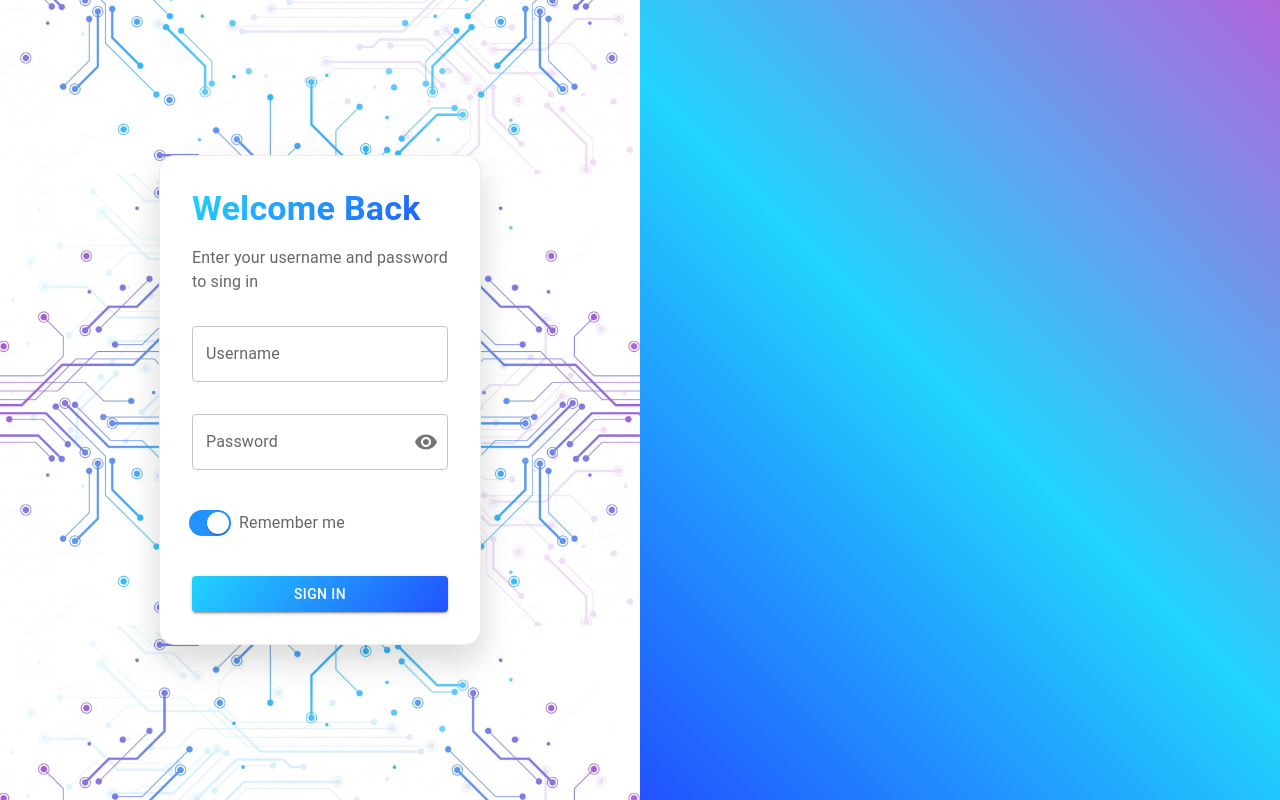
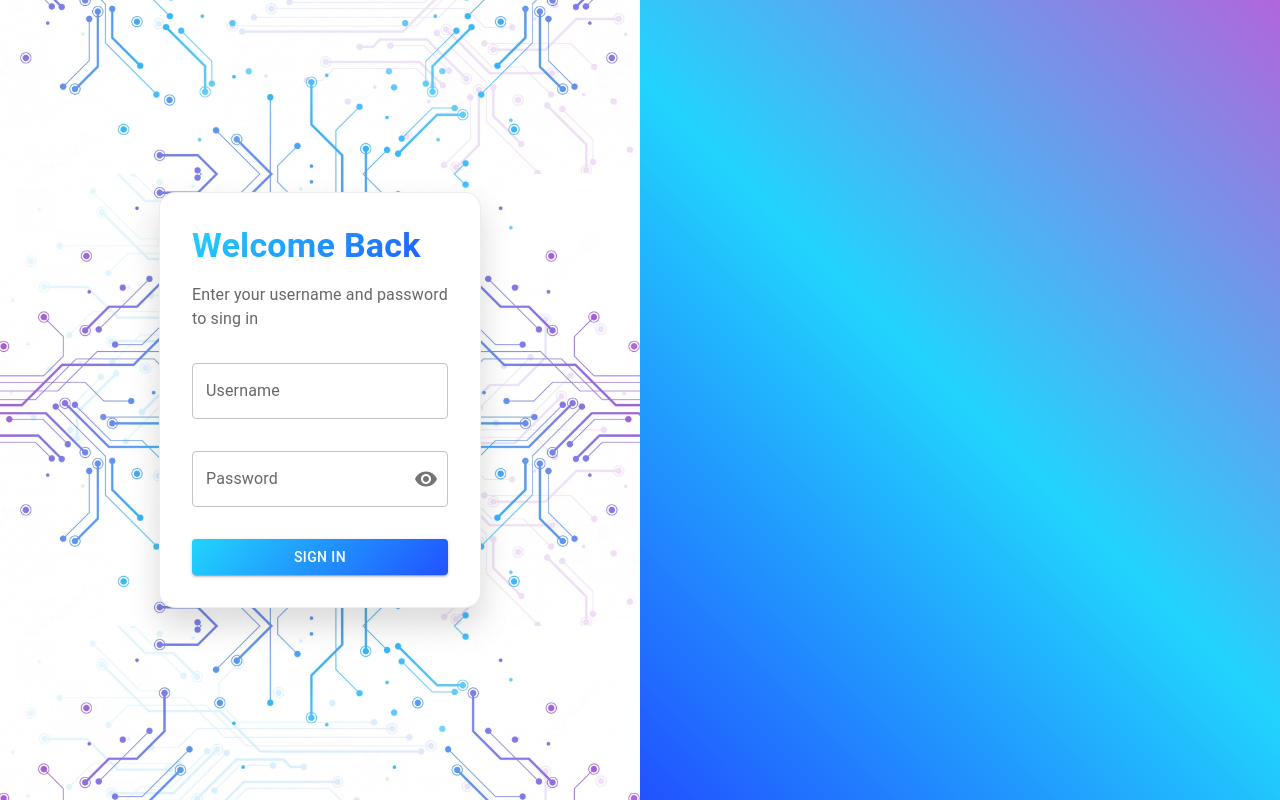
Before and after one commit to bdelmas/aircall-frontend-hiring-test, a React (Create React App) app: page /sign-in in a window 1280 px wide. Built offline with nearby package versions, Linux system fonts and the light colour scheme.

Commit message:
Remove switch on sign-in

```diff
--- a/src/features/users/sign-in/sign-in-card.component.tsx
+++ b/src/features/users/sign-in/sign-in-card.component.tsx
@@ -1,6 +1,6 @@
 import { ChangeEvent, MouseEvent, useEffect, useState } from "react";
 import { useNavigate } from "react-router";
-import { Button, FormControlLabel, FormGroup, TextField } from "@mui/material";
+import { Button, TextField } from "@mui/material";
 import styled from "@emotion/styled";
 
 import { useAppDispatch, useAppSelector } from "../../../app/app.hooks";
@@ -9,14 +9,11 @@ import { fetchSignInPending, selectIsSignedIn } from "./sign-in.slice";
 import { Password } from "../../../ui/molecules/password";
 import { H4 } from "../../../ui/atoms/h4";
 import { P } from "../../../ui/atoms/p";
-import { Switch } from "../../../ui/atoms/switch";
-import theme from "../../../ui/themes";
 
 interface State {
   username: string;
   password: string;
   showPassword: boolean;
-  rememberMe: boolean;
 }
 
 export function SingInCard() {
@@ -28,7 +25,6 @@ export function SingInCard() {
     username: "",
     password: "",
     showPassword: false,
-    rememberMe: true,
   });
 
   useEffect(() => {
@@ -36,13 +32,6 @@ export function SingInCard() {
       return navigate("/calls");
     }
   }, [isSignedIn]);
-
-  const handleRememberMeChange = (
-    event: ChangeEvent<HTMLInputElement>,
-    checked: boolean
-  ) => {
-    setValues({ ...values, rememberMe: checked });
-  };
 
   const handleChange =
     (prop: keyof State) => (event: ChangeEvent<HTMLInputElement>) => {
@@ -85,20 +74,6 @@ export function SingInCard() {
             handleClickShowPassword={handleClickShowPassword}
             handleMouseDownPassword={handleMouseDownPassword}
           />
-        </Row>
-        <Row>
-          <FormGroup>
-            <FormControlLabel
-              control={
-                <Switch
-                  onChange={handleRememberMeChange}
-                  checked={values.rememberMe}
-                />
-              }
-              label="Remember me"
-              sx={{ color: theme.palette.text.secondary, userSelect: "none" }}
-            />
-          </FormGroup>
         </Row>
         <Row>
           <Button
```
